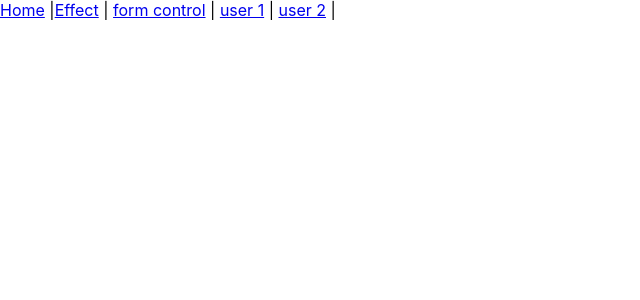
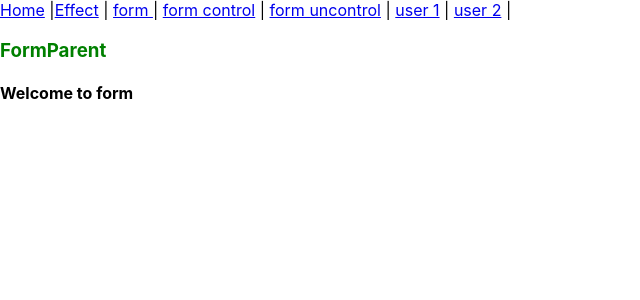
Before and after one commit to paravathmuhsin/react-basics, a React (Create React App) app: page /form in a window 1280 px wide. Shown: the top 300 px of the page, without its empty margins (0-640 px from the left). Built offline with nearby package versions, Linux system fonts and the light colour scheme.

Commit message:
route advanced

```diff
--- a/src/App.js
+++ b/src/App.js
@@ -15,22 +15,30 @@ import FormUncontrol from "./FormUncontrol";
 import StateHooks from "./StateHooks";
 import Effect from "./Effect";
 import { BrowserRouter, Link, Route, Routes } from "react-router-dom";
+import FormParent from "./FormParent";
+import NotFound from "./NotFound";
 
 function App() {
   return (
     <BrowserRouter>
       <nav>
         <Link to="/">Home</Link> |
-        <Link to="effect">Effect</Link> |{" "}
-        <Link to="form-control">form control</Link> |{" "}
-        <Link to="user/1">user 1</Link> |{" "}
-        <Link to="user/2">user 2</Link> |{" "}
+        <Link to="effect?name=muhsin">Effect</Link> |{" "}
+        <Link to="form">form </Link> |{" "}
+        <Link to="form/control">form control</Link> |{" "}
+        <Link to="form/uncontrol">form uncontrol</Link> |{" "}
+        <Link to="user/1">user 1</Link> | <Link to="user/2">user 2</Link> |{" "}
       </nav>
       <Routes>
         <Route path="/" element={<StateHooks />} />
         <Route path="/effect" element={<Effect />} />
-        <Route path="/form-control" element={<FormControl />} />
+        <Route path="/form" element={<FormParent />}>
+          <Route index element={<h4>Welcome to form</h4>} />
+          <Route path="control" element={<FormControl />} />
+          <Route path="uncontrol" element={<FormUncontrol />} />
+        </Route>
         <Route path="/user/:id" element={<Loop />} />
+        <Route path="*" element={<NotFound />} />
       </Routes>
     </BrowserRouter>
     // <div style={{ textAlign: "center" }}>
--- a/src/Effect.js
+++ b/src/Effect.js
@@ -1,15 +1,21 @@
 import React, { useEffect, useState } from "react";
+import { useNavigate, useSearchParams } from "react-router-dom";
 
 const Effect = () => {
   const [state, setState] = useState({ name: "Muhsin" });
   const [address, setAddress] = useState({ state: "kerala" });
+  let [searchParams, setSearchParams] = useSearchParams();
+  let navigate = useNavigate();
 
+  console.log(searchParams.get("name"));
   const clickHandler = () => {
+    setSearchParams({ name: "Sourav", age: 55 });
     setState({ name: "Aruna" });
   };
 
   const clickHandler2 = () => {
     setAddress({ state: "TN" });
+    navigate('/form')
   };
 
   useEffect(() => {
--- /dev/null
+++ b/src/FormParent.js
@@ -0,0 +1,13 @@
+import React from "react";
+import { Outlet } from "react-router-dom";
+
+const FormParent = () => {
+  return (
+    <div>
+      <h3 style={{ color: "green" }}>FormParent</h3>
+      <Outlet />
+    </div>
+  );
+};
+
+export default FormParent;
--- /dev/null
+++ b/src/NotFound.js
@@ -0,0 +1,9 @@
+import React from 'react'
+
+const NotFound = () => {
+  return (
+    <div>NotFound</div>
+  )
+}
+
+export default NotFound
```
